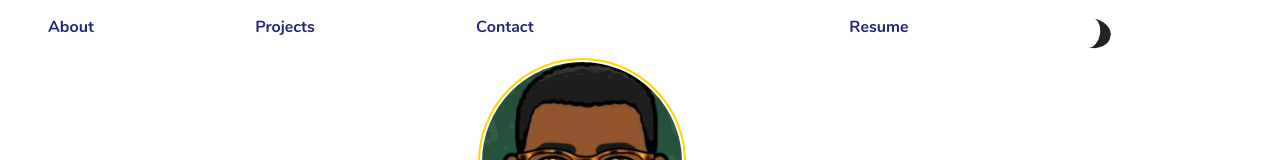
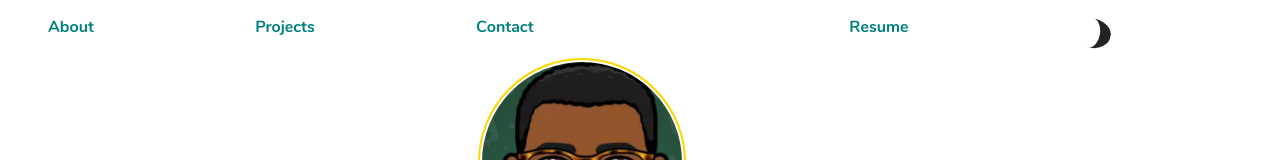
Before and after one commit to DevMukhtarr/DevMukhtarr.github.io, a plain HTML site: page index.html in a window 1280 px wide. Shown: the top 160 px of the page. Drawn offline with Linux system fonts and the light colour scheme.

Commit message:
Update secOne.css

```diff
--- a/styles/secOne.css
+++ b/styles/secOne.css
@@ -8,7 +8,7 @@
 }
 li a{
     text-decoration-line: none;
-    color: rgba(25, 25, 112, 0.945);
+    color: teal;
 }
 .hac{
     display: grid;
```
